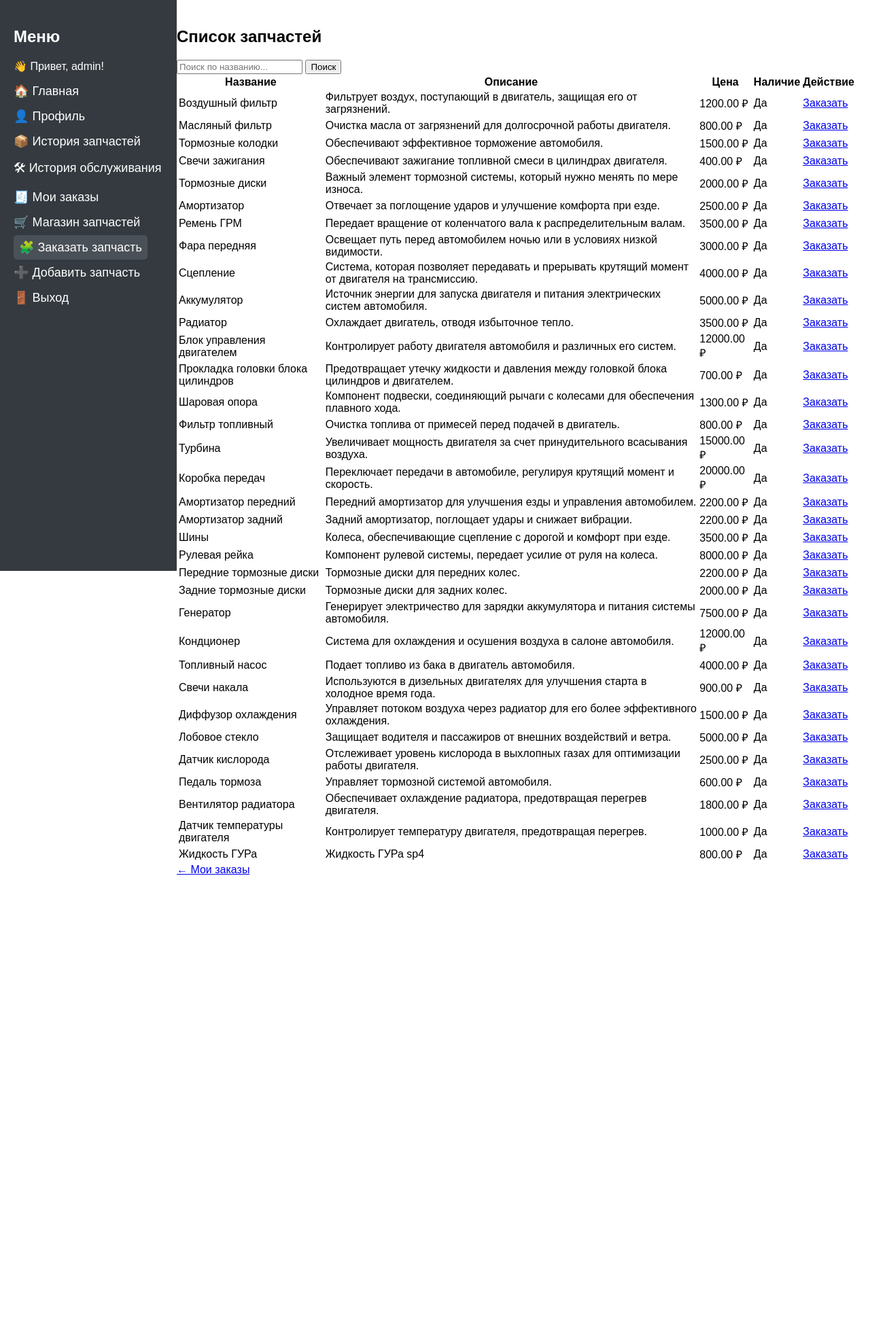
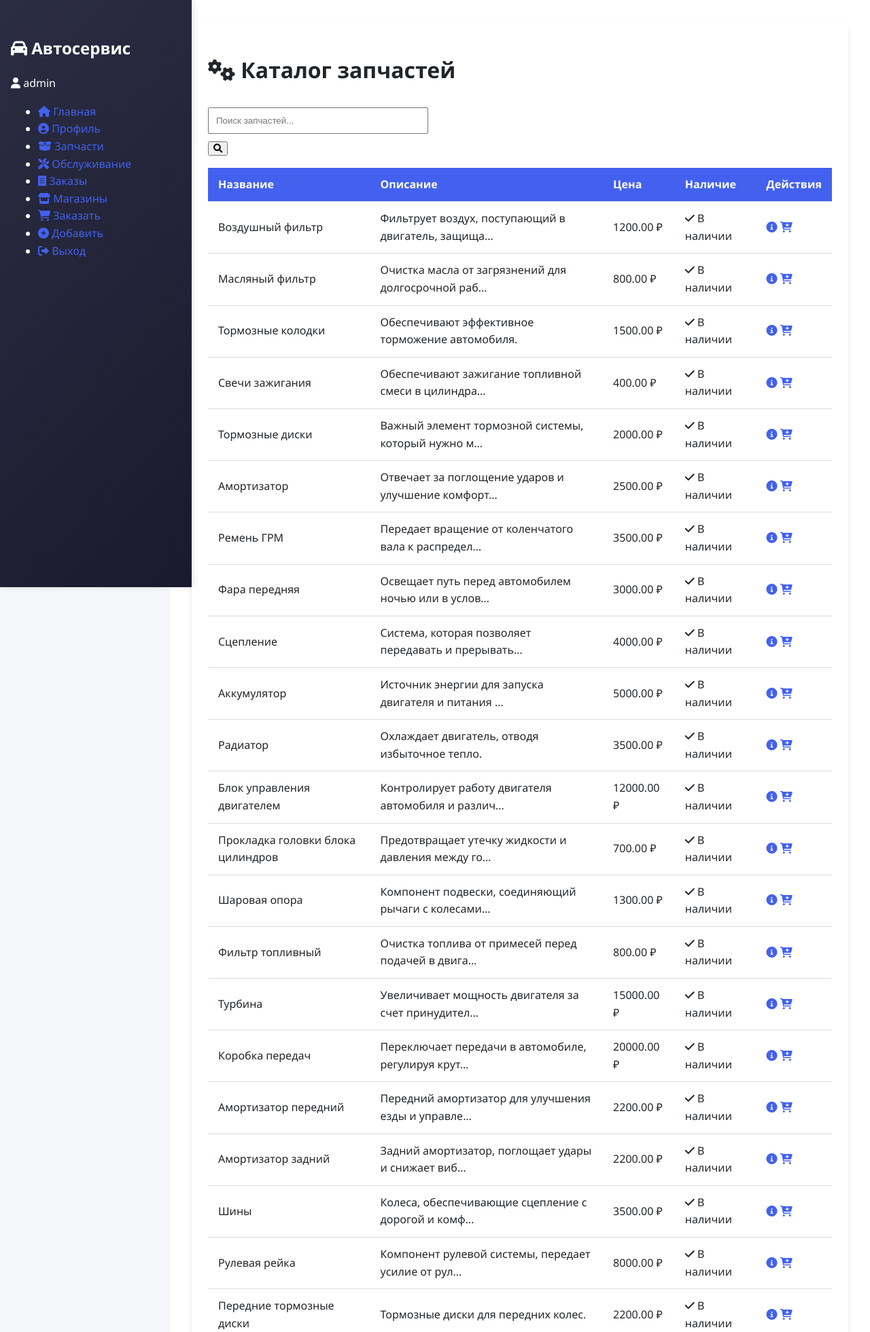
Before and after one commit to WhISLo/vkr, a Django app: page /details/parts/ in a window 1280 px wide. Shown: the top 1960 px of the page at 68% size. Before the commit the page ends 1287 px from the top, so only its background shows below. Run offline with Django 5.2, Linux system fonts and the light colour scheme; a user stored in the database is signed in; data comes from the database, SQL or seed files in the repository; both versions use the stored data as it was after the commit.

```diff
--- a/details/templates/details/parts_list.html
+++ b/details/templates/details/parts_list.html
@@ -1,49 +1,65 @@
 {% extends 'base.html' %}
 
-{% block title %}Список запчастей{% endblock %}
+{% block title %}Каталог запчастей{% endblock %}
 
 {% block content %}
-<h2>Список запчастей</h2>
+<div class="card">
+    <div class="card-header">
+        <h1 class="card-title"><i class="fas fa-cogs"></i> Каталог запчастей</h1>
+        <form method="get" action="{% url 'details:parts_list' %}" class="search-form">
+            <div class="form-group" style="margin: 0; width: 300px;">
+                <div class="input-group">
+                    <input type="text" name="q" class="form-control" placeholder="Поиск запчастей..." value="{{ query }}">
+                    <button type="submit" class="btn btn-sm">
+                        <i class="fas fa-search"></i>
+                    </button>
+                </div>
+            </div>
+        </form>
+    </div>
 
-<!-- Форма поиска -->
-<form method="get" action="{% url 'parts_list' %}">
-    <input type="text" name="q" placeholder="Поиск по названию..." value="{{ query }}">
-    <button type="submit">Поиск</button>
-</form>
-
-<!-- Таблица запчастей -->
-<table>
+    <div class="table-responsive">
+        <table class="table">
             <thead>
                 <tr>
                     <th>Название</th>
                     <th>Описание</th>
                     <th>Цена</th>
                     <th>Наличие</th>
-            <th>Действие</th>
+                    <th>Действия</th>
                 </tr>
             </thead>
             <tbody>
                 {% for part in parts %}
                 <tr>
                     <td>{{ part.name }}</td>
-                <td>{{ part.description|default:"—" }}</td>
+                    <td>{{ part.description|default:"—"|truncatechars:50 }}</td>
                     <td>{{ part.price }} ₽</td>
-                <td>{{ part.in_stock|yesno:"Да,Нет" }}</td>
                     <td>
+                        <span class="badge {% if part.in_stock %}bg-success{% else %}bg-danger{% endif %}">
+                            {% if part.in_stock %}<i class="fas fa-check"></i> В наличии{% else %}<i class="fas fa-times"></i> Нет в наличии{% endif %}
+                        </span>
+                    </td>
+                    <td>
+                        <div class="btn-group">
+                            <a href="{% url 'details:part_detail' part.id %}" class="btn btn-sm">
+                                <i class="fas fa-info-circle"></i>
+                            </a>
                             {% if part.in_stock %}
-                        <a href="{% url 'add_part_to_order' part.id %}">Заказать</a>
-                    {% else %}
-                        Нет в наличии
+                            <a href="{% url 'details:add_part_to_order' part.id %}" class="btn btn-sm">
+                                <i class="fas fa-cart-plus"></i>
+                            </a>
                             {% endif %}
+                        </div>
                     </td>
                 </tr>
                 {% empty %}
                 <tr>
-                <td colspan="5">Запчасти не найдены.</td>
+                    <td colspan="5" class="text-center">Запчасти не найдены</td>
                 </tr>
                 {% endfor %}
             </tbody>
         </table>
-
-<a href="{% url 'user_orders' %}">← Мои заказы</a>
+    </div>
+</div>
 {% endblock %}
--- a/diagnostics/urls.py
+++ b/diagnostics/urls.py
@@ -2,6 +2,8 @@
 from django.urls import path
 from . import views
 
+app_name = 'diagnostics'
+
 urlpatterns = [
     path('create/', views.create_report_view, name='create_diagnostic_report'),
 ]
--- a/external_parts/urls.py
+++ b/external_parts/urls.py
@@ -1,5 +1,7 @@
 from django.urls import path
 from . import views
+
+app_name = 'external_parts'
 
 urlpatterns = [
     path('compare/', views.compare_parts_view, name='compare_parts'),
--- a/history/urls.py
+++ b/history/urls.py
@@ -1,5 +1,7 @@
 from django.urls import path
 from . import views
+
+app_name = 'history'
 
 urlpatterns = [
     path('service/', views.service_history_view, name='service_history'),
--- a/static/css/style.css
+++ b/static/css/style.css
@@ -1,53 +1,105 @@
-body {
-    margin: 0;
-    font-family: Arial, sans-serif;
+:root {
+  --primary: #4361ee;
+  --secondary: #3f37c9;
+  --accent: #4895ef;
+  --light: #f8f9fa;
+  --dark: #212529;
+  --success: #4cc9f0;
+  --warning: #f72585;
+  --danger: #ef233c;
 }
 
+/* Общие стили */
+body {
+  margin: 0;
+  font-family: 'Segoe UI', Tahoma, Geneva, Verdana, sans-serif;
+  line-height: 1.6;
+  color: var(--dark);
+  background-color: #f5f7fa;
+}
+
+a {
+  color: var(--primary);
+  text-decoration: none;
+  transition: all 0.3s ease;
+}
+
+a:hover {
+  color: var(--secondary);
+  text-decoration: underline;
+}
+
+/* Контейнеры и сетка */
 .container {
-    display: flex;
+  display: flex;
+  min-height: 100vh;
 }
 
 .sidebar {
-    width: 220px;
-    background-color: #343a40;
-    color: #fff;
-    height: 100vh;
-    padding: 20px;
-    position: fixed;
-}
-
-.sidebar h2 {
-    font-size: 24px;
-    margin-bottom: 20px;
-}
-
-.sidebar ul {
-    list-style-type: none;
-    padding: 0;
-}
-
-.sidebar ul li {
-    margin: 15px 0;
-}
-
-.sidebar ul li a {
-    color: #fff;
-    text-decoration: none;
-    font-size: 18px;
-}
-
-.sidebar ul li a:hover {
-    text-decoration: underline;
+  width: 250px;
+  background: linear-gradient(135deg, #2b2d42, #1a1a2e);
+  color: white;
+  padding: 2rem 1rem;
+  position: fixed;
+  height: 100%;
+  box-shadow: 2px 0 10px rgba(0,0,0,0.1);
 }
 
 .main-content {
-    margin-left: 240px;
-    padding: 20px;
-    width: calc(100% - 240px);
+  margin-left: 250px;
+  padding: 2rem;
+  flex: 1;
+  background-color: white;
+  min-height: 100vh;
 }
 
-.sidebar ul li a.active {
-    background-color: #495057;
-    padding: 8px;
-    border-radius: 5px;
+/* Карточки */
+.card {
+  background: white;
+  border-radius: 8px;
+  box-shadow: 0 4px 6px rgba(0,0,0,0.1);
+  padding: 1.5rem;
+  margin-bottom: 1.5rem;
 }
+
+.diagnostic-block, .part-order-block {
+  background: white;
+  border-left: 4px solid var(--accent);
+  border-radius: 4px;
+  padding: 1rem;
+  margin-bottom: 1rem;
+  box-shadow: 0 2px 4px rgba(0,0,0,0.05);
+}
+
+/* Таблицы */
+table {
+  width: 100%;
+  border-collapse: collapse;
+  margin: 1rem 0;
+}
+
+th, td {
+  padding: 12px 15px;
+  text-align: left;
+  border-bottom: 1px solid #ddd;
+}
+
+th {
+  background-color: var(--primary);
+  color: white;
+}
+
+tr:hover {
+  background-color: #f5f5f5;
+}
+
+/* Формы */
+form {
+  margin: 1rem 0;
+}
+
+input, select, textarea {
+  width: 100%;
+  padding: 10px;
+  margin: 8px 0;
+  border:
--- a/templates/base.html
+++ b/templates/base.html
@@ -2,40 +2,120 @@
 <html lang="ru">
 <head>
     <meta charset="UTF-8">
+    <meta name="viewport" content="width=device-width, initial-scale=1.0">
     <title>{% block title %}Автосервис{% endblock %}</title>
     {% load static %}
     <link rel="stylesheet" href="{% static 'css/style.css' %}">
+    <link rel="stylesheet" href="https://cdnjs.cloudflare.com/ajax/libs/font-awesome/6.0.0/css/all.min.css">
+    <script src="{% static 'js/main.js' %}" defer></script>
 </head>
 <body>
     <div class="container">
         <aside class="sidebar">
-            <h2>Меню</h2>
+            <h2><i class="fas fa-car"></i> Автосервис</h2>
 
             {% if user.is_authenticated %}
-                <p>👋 Привет, {{ user.username }}!</p>
+                <p class="user-greeting"><i class="fas fa-user"></i> {{ user.username }}</p>
             {% else %}
-                <p>👋 Привет, гость!</p>
+                <p class="user-greeting"><i class="fas fa-user"></i> Гость</p>
             {% endif %}
 
             <nav>
                 <ul>
-                    <li><a href="{% url 'home' %}" class="{% if request.path == '/' %}active{% endif %}">🏠 Главная</a></li>
-                    <li><a href="{% url 'profile' %}" class="{% if 'profile' in request.path %}active{% endif %}">👤 Профиль</a></li>
-                    <li><a href="{% url 'parts_history' %}" class="{% if 'parts_history' in request.path %}active{% endif %}">📦 История запчастей</a></li>
-                    <li><a href="{% url 'service_history' %}" class="{% if 'service_history' in request.path %}active{% endif %}">🛠 История обслуживания</a></li>
-                    <li><a href="{% url 'user_orders' %}" class="{% if 'user_orders' in request.path %}active{% endif %}">🧾 Мои заказы</a></li>
-                    <li><a href="{% url 'marketplace_links' %}" class="{% if 'marketplace_links' in request.path %}active{% endif %}">🛒 Магазин запчастей</a></li>
-                    <li><a href="{% url 'parts_list' %}" class="{% if 'parts' in request.path %}active{% endif %}">🧩 Заказать запчасть</a></li>
-                    <li><a href="{% url 'add_part' %}" class="{% if 'add_part' in request.path %}active{% endif %}">➕ Добавить запчасть</a></li>
-                    <li><a href="{% url 'logout' %}">🚪 Выход</a></li>
+                    <!-- Главная -->
+                    <li><a href="{% url 'home' %}" class="{% if request.path == '/' %}active{% endif %}">
+                        <i class="fas fa-home"></i> Главная
+                    </a></li>
+
+                    <!-- Профиль -->
+                    {% url 'profile' as profile_url %}
+                    {% if profile_url %}
+                    <li><a href="{{ profile_url }}" class="{% if 'profile' in request.path %}active{% endif %}">
+                        <i class="fas fa-user-circle"></i> Профиль
+                    </a></li>
+                    {% endif %}
+
+                    <!-- История запчастей -->
+                    {% url 'history:parts_history' as parts_history_url %}
+                    {% if parts_history_url %}
+                    <li><a href="{{ parts_history_url }}" class="{% if 'parts_history' in request.path %}active{% endif %}">
+                        <i class="fas fa-box-open"></i> Запчасти
+                    </a></li>
+                    {% endif %}
+
+                    <!-- История обслуживания -->
+                    {% url 'history:service_history' as service_history_url %}
+                    {% if service_history_url %}
+                    <li><a href="{{ service_history_url }}" class="{% if 'service_history' in request.path %}active{% endif %}">
+                        <i class="fas fa-tools"></i> Обслуживание
+                    </a></li>
+                    {% endif %}
+
+                    <!-- Заказы -->
+                    {% url 'details:user_orders' as user_orders_url %}
+                    {% if user_orders_url %}
+                    <li><a href="{{ user_orders_url }}" class="{% if 'user_orders' in request.path %}active{% endif %}">
+                        <i class="fas fa-receipt"></i> Заказы
+                    </a></li>
+                    {% endif %}
+
+                    <!-- Магазины -->
+                    {% url 'external_parts:marketplace_links' as marketplace_links_url %}
+                    {% if marketplace_links_url %}
+                    <li><a href="{{ marketplace_links_url }}" class="{% if 'marketplace' in request.path %}active{% endif %}">
+                        <i class="fas fa-store"></i> Магазины
+                    </a></li>
+                    {% endif %}
+
+                    <!-- Заказать запчасти -->
+                    {% url 'details:parts_list' as parts_list_url %}
+                    {% if parts_list_url %}
+                    <li><a href="{{ parts_list_url }}" class="{% if 'parts' in request.path %}active{% endif %}">
+                        <i class="fas fa-shopping-cart"></i> Заказать
+                    </a></li>
+                    {% endif %}
+
+                    <!-- Добавить запчасть (только для staff) -->
+                    {% if user.is_staff %}
+                        {% url 'details:add_part' as add_part_url %}
+                        {% if add_part_url %}
+                        <li><a href="{{ add_part_url }}" class="{% if 'add_part' in request.path %}active{% endif %}">
+                            <i class="fas fa-plus-circle"></i> Добавить
+                        </a></li>
+                        {% endif %}
+                    {% endif %}
+
+                    <!-- Выход -->
+                    {% url 'logout' as logout_url %}
+                    {% if logout_url %}
+                    <li><a href="{{ logout_url }}">
+                        <i class="fas fa-sign-out-alt"></i> Выход
+                    </a></li>
+                    {% endif %}
                 </ul>
             </nav>
         </aside>
 
         <main class="main-content">
+            {% if messages %}
+                {% for message in messages %}
+                    <div class="alert alert-{{ message.tags }}">
+                        {{ message }}
+                    </div>
+                {% endfor %}
+            {% endif %}
+
             {% block content %}
             {% endblock %}
         </main>
     </div>
+
+    <!-- Модальное окно -->
+    <div id="modal" class="modal">
+        <div class="modal-content">
+            <span class="close-btn" onclick="closeModal('modal')">&times;</span>
+            <div id="modal-body"></div>
+        </div>
+    </div>
 </body>
 </html>
```
Also changed, not shown: db.sqlite3. Lines whose indentation alone changed are shown as unchanged.
